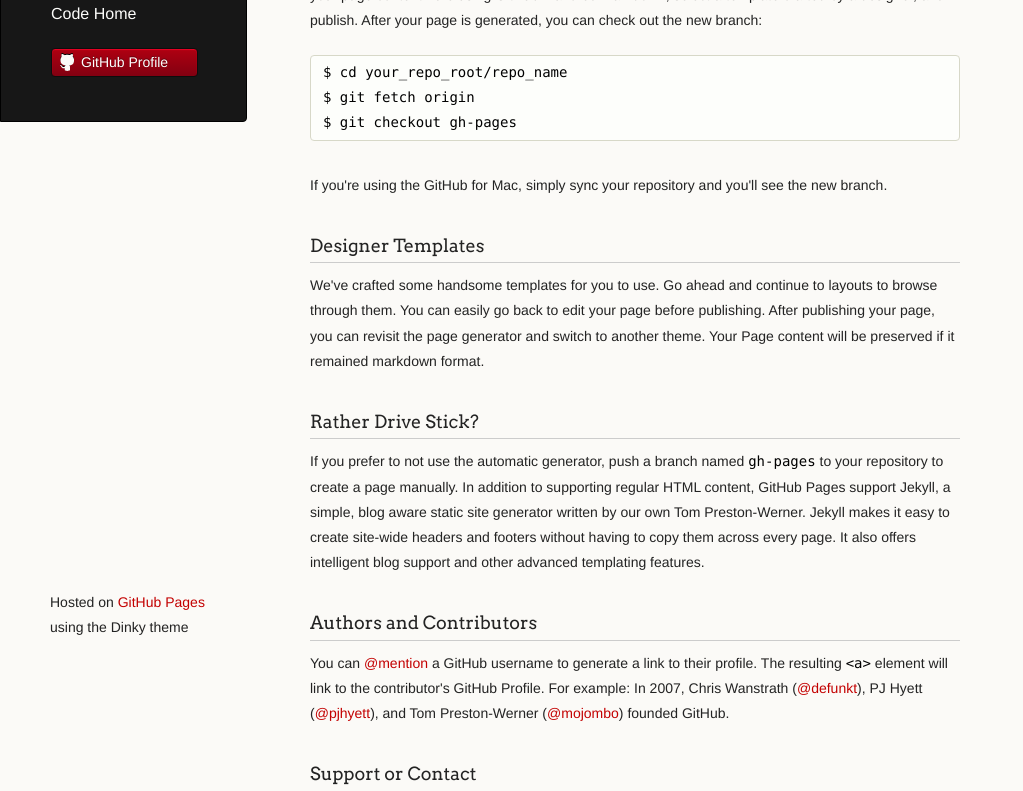
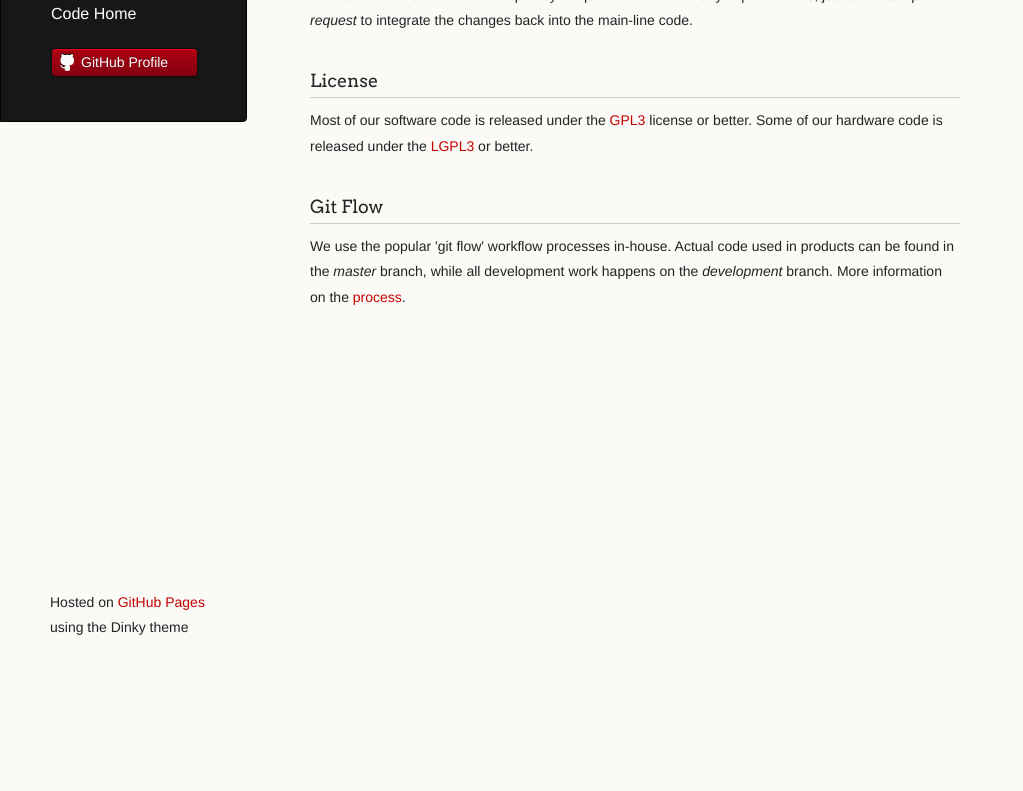
Before and after one commit to aeste/aeste.github.com, a plain HTML site: page index.html in a window 1280 px wide. Shown: the part 128-919 px from the top of the page, without its empty margins (0-1023 px from the left). After the commit the page ends 800 px from the top, so only its background shows below. Drawn offline with Linux system fonts and the light colour scheme.

Commit message:
Replace master branch with page content via GitHub

```diff
--- a/index.html
+++ b/index.html
@@ -28,36 +28,19 @@
       </header>
       <section>
         <h3>
-<a name="welcome-to-github-pages" class="anchor" href="#welcome-to-github-pages"><span class="octicon octicon-link"></span></a>Welcome to GitHub Pages.</h3>
+<a name="aestecode" class="anchor" href="#aestecode"><span class="octicon octicon-link"></span></a>Aeste:Code</h3>
 
-<p>This automatic page generator is the easiest way to create beautiful pages for all of your projects. Author your page content here using GitHub Flavored Markdown, select a template crafted by a designer, and publish. After your page is generated, you can check out the new branch:</p>
-
-<pre><code>$ cd your_repo_root/repo_name
-$ git fetch origin
-$ git checkout gh-pages
-</code></pre>
-
-<p>If you're using the GitHub for Mac, simply sync your repository and you'll see the new branch.</p>
+<p>Our code repository on github serves as a public repository for our product codes. The code available here can be forked and worked upon by the public. If there are any improvements, just send us a <em>pull request</em> to integrate the changes back into the main-line code.</p>
 
 <h3>
-<a name="designer-templates" class="anchor" href="#designer-templates"><span class="octicon octicon-link"></span></a>Designer Templates</h3>
+<a name="license" class="anchor" href="#license"><span class="octicon octicon-link"></span></a>License</h3>
 
-<p>We've crafted some handsome templates for you to use. Go ahead and continue to layouts to browse through them. You can easily go back to edit your page before publishing. After publishing your page, you can revisit the page generator and switch to another theme. Your Page content will be preserved if it remained markdown format.</p>
+<p>Most of our software code is released under the <a href="http://www.gnu.org/licenses/gpl.html">GPL3</a> license or better. Some of our hardware code is released under the <a href="http://www.gnu.org/licenses/lgpl.html">LGPL3</a> or better.</p>
 
 <h3>
-<a name="rather-drive-stick" class="anchor" href="#rather-drive-stick"><span class="octicon octicon-link"></span></a>Rather Drive Stick?</h3>
+<a name="git-flow" class="anchor" href="#git-flow"><span class="octicon octicon-link"></span></a>Git Flow</h3>
 
-<p>If you prefer to not use the automatic generator, push a branch named <code>gh-pages</code> to your repository to create a page manually. In addition to supporting regular HTML content, GitHub Pages support Jekyll, a simple, blog aware static site generator written by our own Tom Preston-Werner. Jekyll makes it easy to create site-wide headers and footers without having to copy them across every page. It also offers intelligent blog support and other advanced templating features.</p>
-
-<h3>
-<a name="authors-and-contributors" class="anchor" href="#authors-and-contributors"><span class="octicon octicon-link"></span></a>Authors and Contributors</h3>
-
-<p>You can <a href="https://github.com/blog/821" class="user-mention">@mention</a> a GitHub username to generate a link to their profile. The resulting <code>&lt;a&gt;</code> element will link to the contributor's GitHub Profile. For example: In 2007, Chris Wanstrath (<a href="https://github.com/defunkt" class="user-mention">@defunkt</a>), PJ Hyett (<a href="https://github.com/pjhyett" class="user-mention">@pjhyett</a>), and Tom Preston-Werner (<a href="https://github.com/mojombo" class="user-mention">@mojombo</a>) founded GitHub.</p>
-
-<h3>
-<a name="support-or-contact" class="anchor" href="#support-or-contact"><span class="octicon octicon-link"></span></a>Support or Contact</h3>
-
-<p>Having trouble with Pages? Check out the documentation at <a href="http://help.github.com/pages">http://help.github.com/pages</a> or contact <a href="mailto:support@github.com">support@github.com</a> and we’ll help you sort it out.</p>
+<p>We use the popular 'git flow' workflow processes in-house. Actual code used in products can be found in the <em>master</em> branch, while all development work happens on the <em>development</em> branch. More information on the <a href="http://www.atlassian.com/git/workflows#!workflow-gitflow">process</a>.</p>
       </section>
       <footer>
         <p><small>Hosted on <a href="https://pages.github.com">GitHub Pages</a> using the Dinky theme</small></p>
```
Also changed, not shown: params.json (+1 -1 lines).
